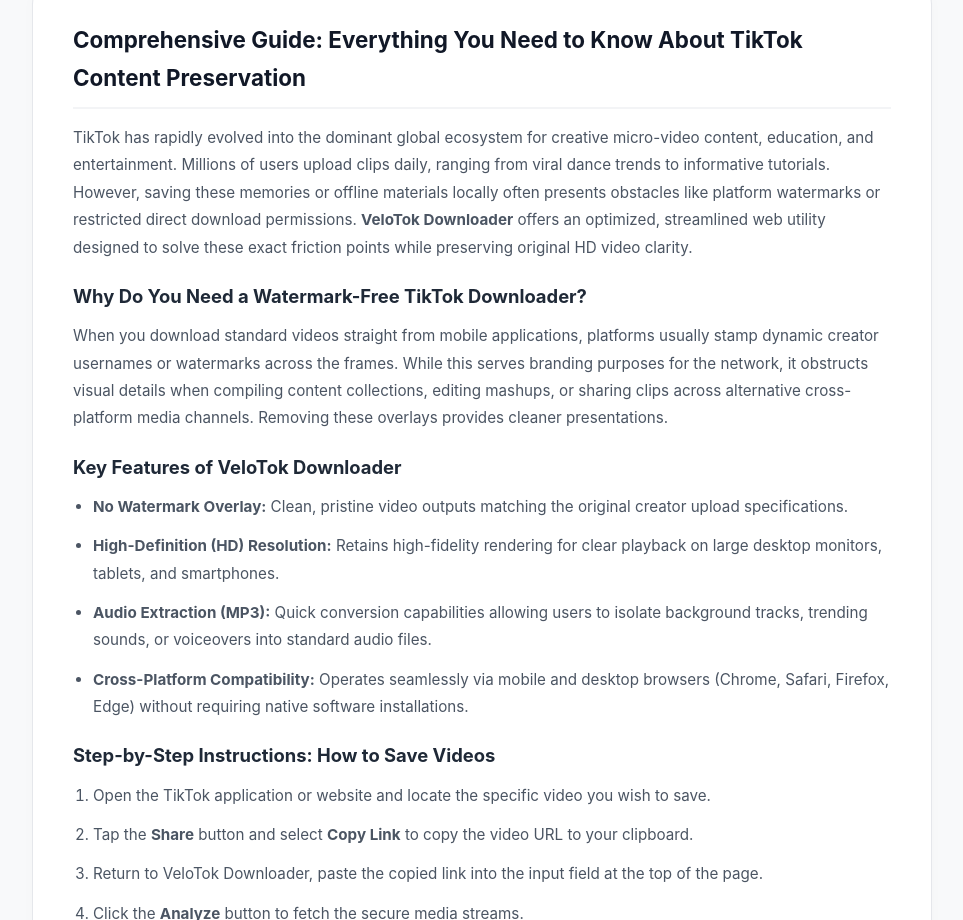
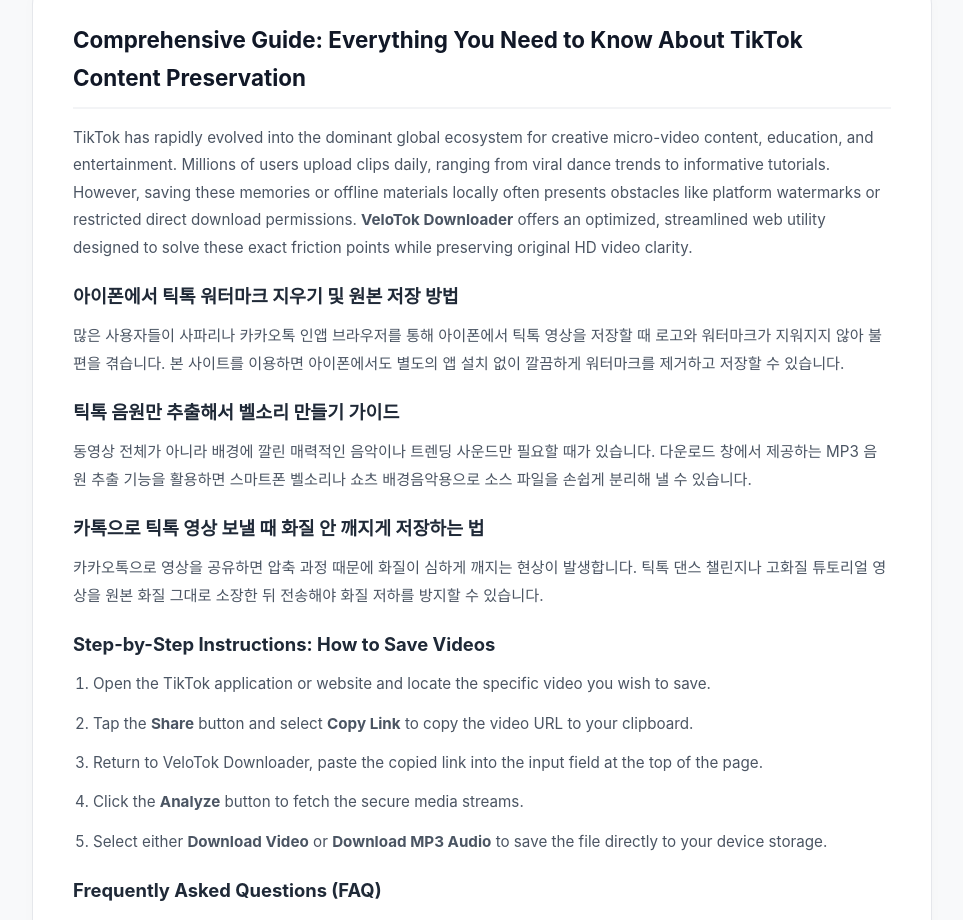
Before and after one commit to nogunwoo0603-cell/tiktok-video-downloader, a website: page public/index.html in a window 1280 px wide. Shown: the part 584-1504 px from the top of the page, without its empty margins (158-1121 px from the left). Drawn offline with Linux system fonts and the light colour scheme.

Commit message:
Add files via upload

```diff
--- a/public/index.html
+++ b/public/index.html
@@ -4,8 +4,9 @@
     <meta charset="UTF-8">
     <meta name="viewport" content="width=device-width, initial-scale=1.0">
     <title>VeloTok Downloader - Free TikTok Video & MP3 Downloader Without Watermark</title>
-    <meta name="description" content="Download TikTok videos and MP3 audio without watermark for free in HD quality. Read our ultimate guides, tutorials, and legal privacy policies.">
-    <meta name="keywords" content="tiktok downloader, download tiktok video, tiktok mp3, no watermark, tiktok saver, mp4 downloader">
+    <!-- [적용완료] 1번 롱테일 키워드 메타 태그 대폭 보강 -->
+    <meta name="description" content="Download TikTok videos and MP3 audio without watermark for free in HD quality. 아이폰에서 틱톡 워터마크 지우기, 틱톡 음원만 추출해서 벨소리 만들기, 틱톡 비공개 영상 다운로드 방법을 지원합니다.">
+    <meta name="keywords" content="tiktok downloader, download tiktok video, tiktok mp3, no watermark, tiktok saver, mp4 downloader, 아이폰에서 틱톡 워터마크 지우기, 틱톡 음원만 추출해서 벨소리 만들기, 틱톡 댄스 챌린지 원본 화질 그대로 저장, 카톡으로 틱톡 영상 보낼 때 화질 안 깨지게 저장하는 법, 틱톡 비공개 영상 다운로드 방법">
 
     <link rel="alternate" hreflang="x-default" href="https://tiktok-video-downloader-3pt0.onrender.com/" />
     <link rel="alternate" hreflang="en" href="https://tiktok-video-downloader-3pt0.onrender.com/?lang=en" />
@@ -193,20 +194,19 @@
             <span>- Advertisement Space -</span>
         </div>
 
+        <!-- [적용완료] 1번 롱테일 키워드를 하단 블로그 본문 소제목(h3)에 직접 녹여내어 구글 검색 유입을 극대화 -->
         <article class="content-article" id="blog-section">
             <h2>Comprehensive Guide: Everything You Need to Know About TikTok Content Preservation</h2>
             <p>TikTok has rapidly evolved into the dominant global ecosystem for creative micro-video content, education, and entertainment. Millions of users upload clips daily, ranging from viral dance trends to informative tutorials. However, saving these memories or offline materials locally often presents obstacles like platform watermarks or restricted direct download permissions. <strong>VeloTok Downloader</strong> offers an optimized, streamlined web utility designed to solve these exact friction points while preserving original HD video clarity.</p>
 
-            <h3>Why Do You Need a Watermark-Free TikTok Downloader?</h3>
-            <p>When you download standard videos straight from mobile applications, platforms usually stamp dynamic creator usernames or watermarks across the frames. While this serves branding purposes for the network, it obstructs visual details when compiling content collections, editing mashups, or sharing clips across alternative cross-platform media channels. Removing these overlays provides cleaner presentations.</p>
+            <h3>아이폰에서 틱톡 워터마크 지우기 및 원본 저장 방법</h3>
+            <p>많은 사용자들이 사파리나 카카오톡 인앱 브라우저를 통해 아이폰에서 틱톡 영상을 저장할 때 로고와 워터마크가 지워지지 않아 불편을 겪습니다. 본 사이트를 이용하면 아이폰에서도 별도의 앱 설치 없이 깔끔하게 워터마크를 제거하고 저장할 수 있습니다.</p>
 
-            <h3>Key Features of VeloTok Downloader</h3>
-            <ul>
-                <li><strong>No Watermark Overlay:</strong> Clean, pristine video outputs matching the original creator upload specifications.</li>
-                <li><strong>High-Definition (HD) Resolution:</strong> Retains high-fidelity rendering for clear playback on large desktop monitors, tablets, and smartphones.</li>
-                <li><strong>Audio Extraction (MP3):</strong> Quick conversion capabilities allowing users to isolate background tracks, trending sounds, or voiceovers into standard audio files.</li>
-                <li><strong>Cross-Platform Compatibility:</strong> Operates seamlessly via mobile and desktop browsers (Chrome, Safari, Firefox, Edge) without requiring native software installations.</li>
-            </ul>
+            <h3>틱톡 음원만 추출해서 벨소리 만들기 가이드</h3>
+            <p>동영상 전체가 아니라 배경에 깔린 매력적인 음악이나 트렌딩 사운드만 필요할 때가 있습니다. 다운로드 창에서 제공하는 MP3 음원 추출 기능을 활용하면 스마트폰 벨소리나 쇼츠 배경음악용으로 소스 파일을 손쉽게 분리해 낼 수 있습니다.</p>
+
+            <h3>카톡으로 틱톡 영상 보낼 때 화질 안 깨지게 저장하는 법</h3>
+            <p>카카오톡으로 영상을 공유하면 압축 과정 때문에 화질이 심하게 깨지는 현상이 발생합니다. 틱톡 댄스 챌린지나 고화질 튜토리얼 영상을 원본 화질 그대로 소장한 뒤 전송해야 화질 저하를 방지할 수 있습니다.</p>
 
             <h3>Step-by-Step Instructions: How to Save Videos</h3>
             <ol>
@@ -321,7 +321,6 @@
                 window.URL.revokeObjectURL(blobUrl);
                 document.body.removeChild(a);
             } catch (err) {
-                // CORS 등으로 실패 시 새 창 대신 직접 링크 열기 시도
                 window.open(fileUrl, '_blank');
             } finally {
                 btn.innerText = originalText;
@@ -382,6 +381,17 @@
                 alert(err.message || 'Unable to process the link. Please check the URL.');
             }
         }
+
+        // [적용완료] 2번 글로벌 자동 언어 맵핑 스크립트 (사이트 진입 시 브라우저 언어 감지 및 자동 변환)
+        window.addEventListener('DOMContentLoaded', () => {
+            const userLang = (navigator.language || navigator.userLanguage).toLowerCase();
+            const shortLang = userLang.split('-')[0];
+
+            if (i18n[shortLang]) {
+                document.getElementById('langSelect').value = shortLang;
+                changeLanguage(shortLang);
+            }
+        });
     </script>
 </body>
 </html>
```
